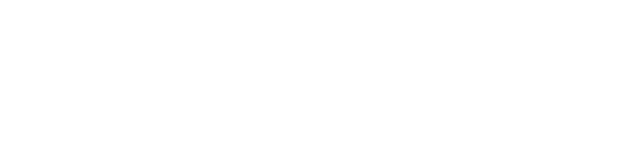
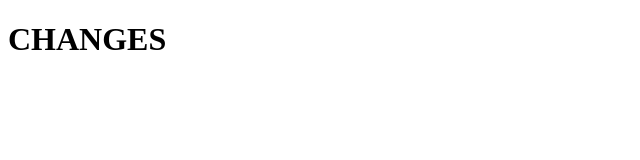
Before and after one commit to VolodymyrArikov/ikki-projects, a plain HTML site: page index.html in a window 1280 px wide. Shown: the whole page, without its empty margins (0-640 px from the left). Drawn offline with Linux system fonts and the light colour scheme.

Commit message:
Update index.html

```diff
--- a/index.html
+++ b/index.html
@@ -7,6 +7,6 @@
   <title>my-project</title>
 </head>
 <body>
-
+  <h1>CHANGES</h1>
 </body>
 </html>
```
